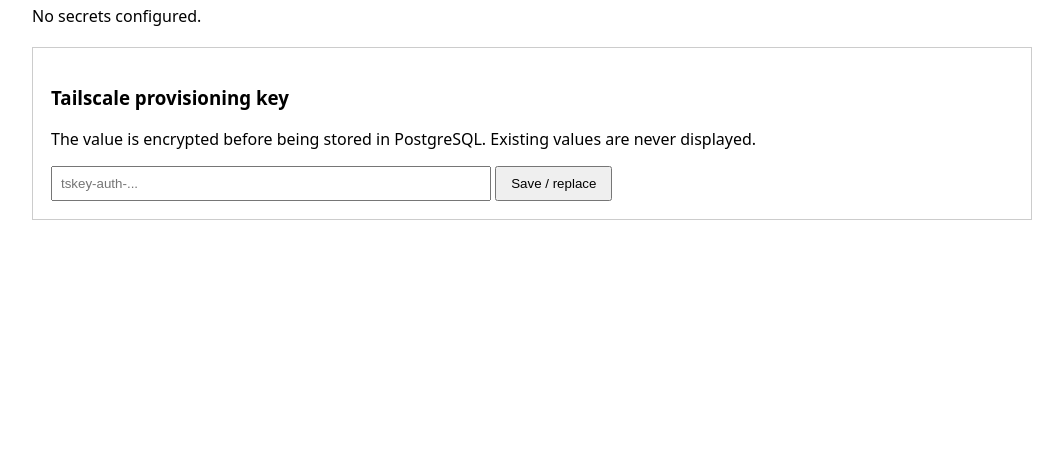
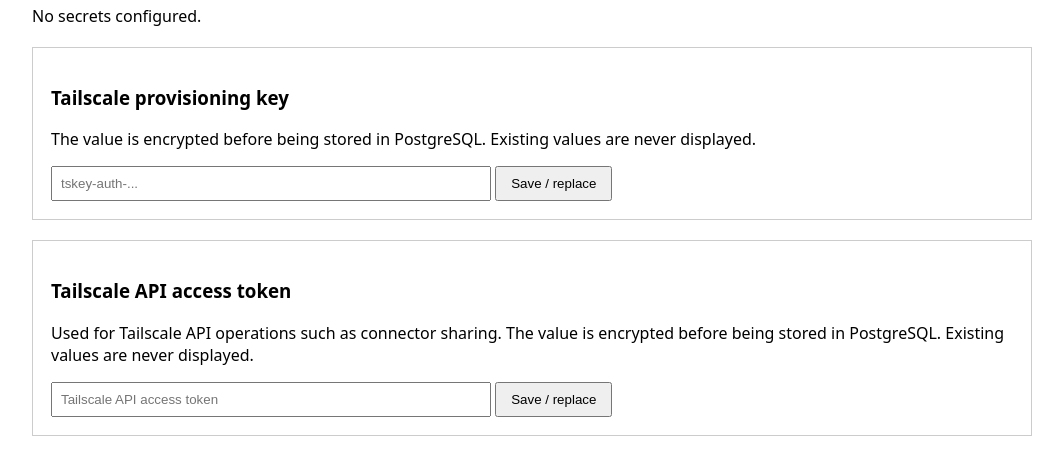
Before and after one commit to martelnov/ai-platform, a FastAPI app: template control-plane/app/templates/admin.html in a window 1280 px wide. Shown: the part 518-994 px from the top of the page, without its empty margins (108-1171 px from the left). Before the commit the page ends 738 px from the top, so only its background shows below. Run offline with FastAPI, Linux system fonts and the light colour scheme; the template is opened without the code that fills it, so the values that code supplies are empty; some libraries are stand-ins or nearby versions.

Commit message:
Add encrypted Tailscale API token configuration

```diff
--- a/control-plane/app/main.py
+++ b/control-plane/app/main.py
@@ -422,6 +422,10 @@ def admin(request: Request):
                 identity["login"],
                 "secret-set:tailscale.provisioning",
             ),
+            "tailscale_api_csrf": csrf_token(
+                identity["login"],
+                "secret-set:tailscale.api",
+            ),
             "host_agent": host_agent_ping(),
         },
     )
@@ -569,6 +573,94 @@ async def set_tailscale_secret(request: Request):
                 (
                     "tailscale.provisioning",
                     "Tailscale connector provisioning auth key",
+                    SECRET_ALGORITHM,
+                    SECRET_KEY_VERSION,
+                    nonce,
+                    ciphertext,
+                ),
+            )
+
+    return RedirectResponse(
+        url="/admin",
+        status_code=303,
+    )
+
+
+@app.post("/admin/secrets/tailscale-api")
+async def set_tailscale_api_secret(request: Request):
+    with db_connect() as conn:
+        identity = require_admin(request, conn)
+
+        form = parse_qs(
+            (await request.body()).decode("utf-8")
+        )
+
+        supplied_csrf = form.get("csrf", [""])[0]
+
+        expected_csrf = csrf_token(
+            identity["login"],
+            "secret-set:tailscale.api",
+        )
+
+        if not hmac.compare_digest(
+            supplied_csrf,
+            expected_csrf,
+        ):
+            raise HTTPException(
+                status_code=403,
+                detail="Invalid CSRF token",
+            )
+
+        value = form.get("value", [""])[0].strip()
+
+        if not value:
+            raise HTTPException(
+                status_code=400,
+                detail="Secret must not be empty",
+            )
+
+        if len(value) > 4096:
+            raise HTTPException(
+                status_code=400,
+                detail="Secret is too long",
+            )
+
+        nonce, ciphertext = encrypt_secret(
+            "tailscale.api",
+            value,
+        )
+
+        with conn.cursor() as cur:
+            cur.execute(
+                """
+                INSERT INTO platform_secrets (
+                    name,
+                    description,
+                    algorithm,
+                    key_version,
+                    nonce,
+                    ciphertext
+                )
+                VALUES (
+                    %s,
+                    %s,
+                    %s,
+                    %s,
+                    %s,
+                    %s
+                )
+                ON CONFLICT (name)
+                DO UPDATE SET
+                    description = EXCLUDED.description,
+                    algorithm = EXCLUDED.algorithm,
+                    key_version = EXCLUDED.key_version,
+                    nonce = EXCLUDED.nonce,
+                    ciphertext = EXCLUDED.ciphertext,
+                    updated_at = now()
+                """,
+                (
+                    "tailscale.api",
+                    "Tailscale API access token",
                     SECRET_ALGORITHM,
                     SECRET_KEY_VERSION,
                     nonce,
--- a/control-plane/app/templates/admin.html
+++ b/control-plane/app/templates/admin.html
@@ -189,5 +189,40 @@ Signed in as:
     </form>
 </div>
 
+
+<div class="box">
+    <h3>Tailscale API access token</h3>
+
+    <p>
+        Used for Tailscale API operations such as connector sharing.
+        The value is encrypted before being stored in PostgreSQL.
+        Existing values are never displayed.
+    </p>
+
+    <form
+        method="post"
+        action="/admin/secrets/tailscale-api"
+        autocomplete="off"
+    >
+        <input
+            type="hidden"
+            name="csrf"
+            value="{{ tailscale_api_csrf }}"
+        >
+
+        <input
+            type="password"
+            name="value"
+            required
+            autocomplete="new-password"
+            placeholder="Tailscale API access token"
+        >
+
+        <button type="submit">
+            Save / replace
+        </button>
+    </form>
+</div>
+
 </body>
 </html>
```
